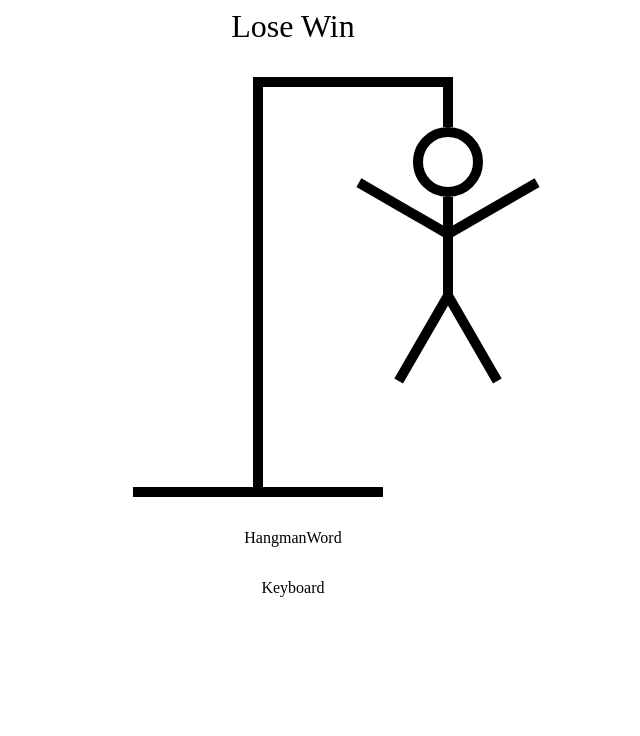
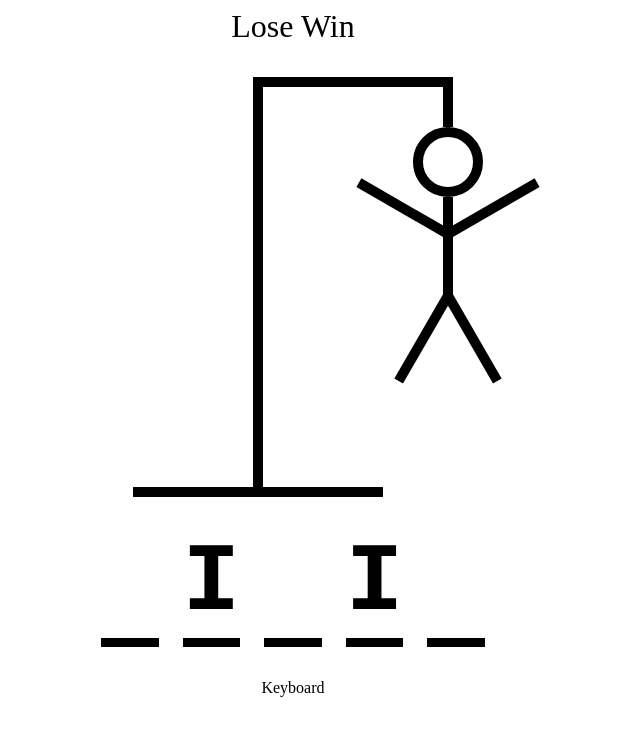
Before and after one commit to sijincodes/Hangman, a React (Vite) app: page / in a window 1280 px wide. Shown: the top 736 px of the page, without its empty margins (347-987 px from the left). Built offline with nearby package versions, Linux system fonts and the light colour scheme.

Commit message:
word done

```diff
--- a/src/HangmanWord.tsx
+++ b/src/HangmanWord.tsx
@@ -1,9 +1,26 @@
-import React from 'react'
+import React from "react";
 
 function HangmanWord() {
+  const word="sijin"
+  const guessedLetters=['i', "m"]
   return (
-    <div>HangmanWord</div>
-  )
+    <div
+      style={{
+        display: "flex",
+        gap: "0.25em",
+        fontSize: "6rem",
+        fontWeight: "bold",
+        textTransform: "uppercase",
+        fontFamily: "monospace",
+      }}
+    >{
+      word.split('').map((elm,index)=>
+        <span key={index} style={{borderBottom:"0.1em solid black"}}>
+          <span style={{visibility:guessedLetters.includes(elm)?"visible" : "hidden"}}>{elm}</span>
+        </span>
+      )
+    }</div>
+  );
 }
 
-export default HangmanWord
+export default HangmanWord;
```
